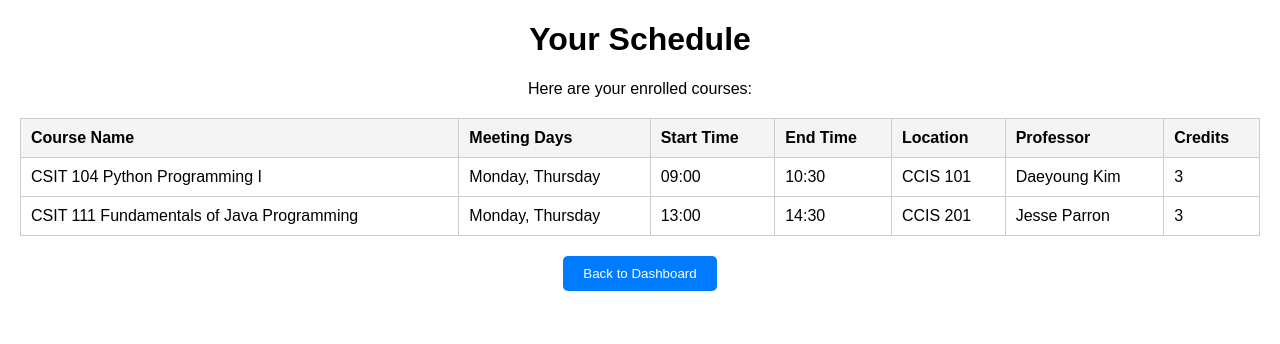
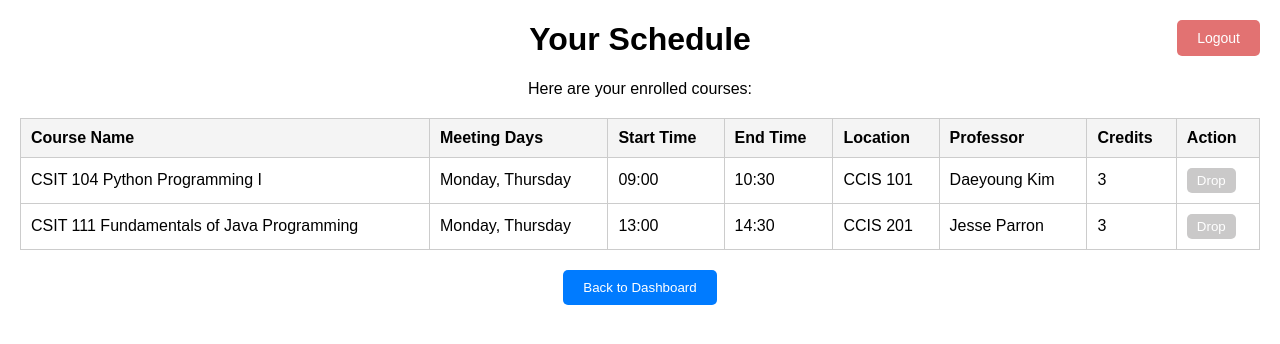
Before and after one commit to zepion1/CSIT355, a Flask app: page /schedule in a window 1280 px wide. Shown: the top 344 px of the page. Run offline with Flask 3, Linux system fonts and the light colour scheme; a user stored in the database is signed in; data comes from the database, SQL or seed files in the repository.

Commit message:
Add files via upload

```diff
--- a/templates/schedule.html
+++ b/templates/schedule.html
@@ -27,14 +27,76 @@
         th {
             background-color: #f4f4f4;
         }
+        .drop-button {
+            padding: 5px 10px;
+            background-color: #cac9c9;
+            color: white;
+            border: none;
+            border-radius: 5px;
+            cursor: pointer;
+        }
+        .drop-button:hover {
+            background-color: #838282;
+        }
+        .flash-message {
+            padding: 10px;
+            margin-bottom: 15px;
+            border-radius: 5px;
+            text-align: center;
+            font-weight: bold;
+        }
+        .flash-success {
+            background-color: #d4edda;
+            color: #155724;
+        }
+        .flash-error {
+            background-color: #f8d7da;
+            color: #721c24;
+        }
+        .logout-button {
+            padding: 10px 20px;
+            background-color: #e27272;
+            color: white;
+            border: none;
+            border-radius: 5px;
+            cursor: pointer;
+            font-size: 14px;
+        }
+        .logout-button:hover {
+            background-color: #db4343;
+        }
+
     </style>
 </head>
 <body>
-    <!-- Welcome Message -->
+    <form action="/logout" method="POST" style="position: absolute; top: 20px; right: 20px;">
+        <button type="submit" class="logout-button">Logout</button>
+        <script>
+            document.querySelector('.logout-button').addEventListener('click', function () {
+                if ('caches' in window) {
+                    caches.keys().then(function (keyList) {
+                        return Promise.all(keyList.map(function (key) {
+                            return caches.delete(key);
+                        }));
+                    });
+                }
+            });
+        </script>
+    </form>
+    {% with messages = get_flashed_messages(with_categories=true) %}
+    {% if messages %}
+        <div class="flash-messages">
+            {% for category, message in messages %}
+                <div class="flash-message flash-{{ category }}">
+                    {{ message }}
+                </div>
+            {% endfor %}
+        </div>
+    {% endif %}
+{% endwith %}
+
     <h1>Your Schedule</h1>
     <p style="text-align: center;">Here are your enrolled courses:</p>
-
-    <!-- Schedule Table -->
     <table>
         <thead>
             <tr>
@@ -45,6 +107,7 @@
                 <th>Location</th>
                 <th>Professor</th>
                 <th>Credits</th>
+                <th>Action</th>
             </tr>
         </thead>
         <tbody>
@@ -57,12 +120,17 @@
                 <td>{{ course.location }}</td>
                 <td>{{ course.professor_name }}</td>
                 <td>{{ course.credits }}</td>
+                <td>
+                    <form method="POST" action="/withdraw">
+                        <input type="hidden" name="course_id" value="{{ course.course_id }}">
+                        <button type="submit" class="drop-button">Drop</button>
+                    </form>
+                </td>
             </tr>
             {% endfor %}
         </tbody>
     </table>
 
-    <!-- Back to Dashboard Button -->
     <form action="/dashboard" method="GET" style="text-align: center; margin-top: 20px;">
         <button type="submit" style="padding: 10px 20px; background-color: #007bff; color: white; border: none; border-radius: 5px; cursor: pointer;">
             Back to Dashboard
```
Also changed, not shown: templates/dashboard.html (+11 -0 lines).
